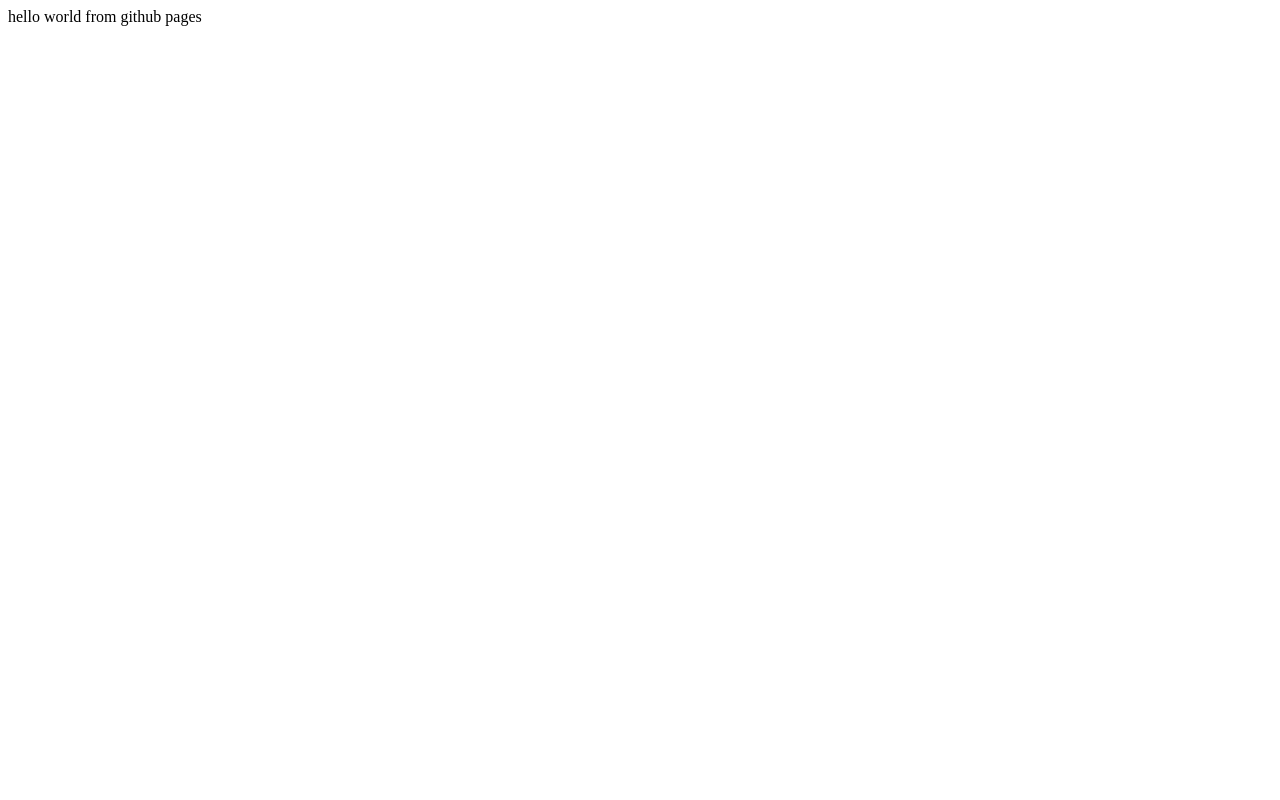
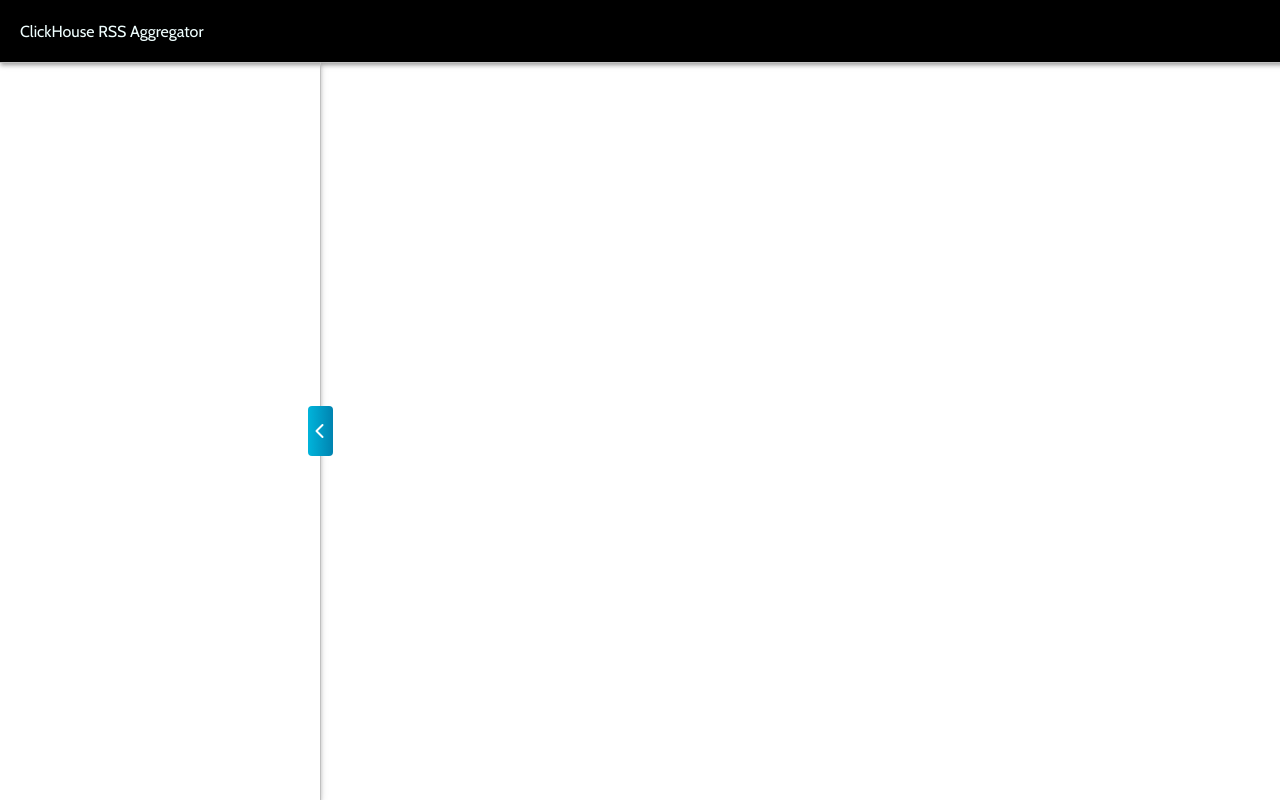
Before and after one commit to crypto-hippo/crypto-hippo.github.io, a plain HTML site: page index.html in a window 1280 px wide. Drawn offline with nearby package versions, Linux system fonts and the light colour scheme.

Commit message:
Add header and rss nav layout

```diff
--- /dev/null
+++ b/index.css
@@ -0,0 +1,64 @@
+@import url('https://fonts.googleapis.com/css2?family=Cabin&display=swap');
+
+body, html {
+    width: 100%;
+    height: 100%;
+    margin: 0;
+    padding: 0;
+    font-family: sans-serif;
+    overflow: hidden;
+}
+
+.header {
+    width: 100%;
+    height: 62px;
+    box-shadow: 0 3px 4px 0 rgba(0,0,0,.2), 0 3px 3px -2px rgba(0,0,0,.14), 0 1px 8px 0 rgba(0,0,0,.12);
+    border-bottom: 1px solid silver;
+    display: flex;
+    align-items: center;
+    padding-left: 20px;
+    font-family: 'Cabin';
+    background: black;
+    color: azure;
+}
+
+.rss-nav {
+    position: fixed;
+    width: 320px;
+    border-right: 1px solid silver;
+    height: calc(100% - 62px);
+    left: 0;
+    box-shadow: 0 3px 4px 0 rgba(0,0,0,.2), 0 3px 3px -2px rgba(0,0,0,.14), 0 1px 8px 0 rgba(0,0,0,.12);
+    display: flex;
+    align-items: center;
+    top: 62px;
+    transition: 1s ease;
+}
+
+.rss-nav.closed {
+    left: -320px;
+}
+
+.rss-nav.closed .nav-toggle {
+    left: 12px
+}
+
+.rss-nav .nav-toggle {
+    width: 25px;
+    height: 50px;
+    border-radius: 4px;
+    margin-left: 308px;
+    position: absolute;
+    background: linear-gradient(to right, #00b4db, #0083b0);
+    display: flex;
+    align-items: center;
+}
+
+.nav-toggle:hover {
+    cursor: pointer;
+}
+
+.nav-toggle .fa {
+    color: white;
+    margin: 0 auto;
+}
--- a/index.html
+++ b/index.html
@@ -1 +1,30 @@
-<div>hello world from github pages</div>
+<!doctype html>
+<html lang="en">
+<head>
+    <meta charset="UTF-8">
+    <meta name="viewport"
+          content="width=device-width, user-scalable=no, initial-scale=1.0, maximum-scale=1.0, minimum-scale=1.0">
+    <meta http-equiv="X-UA-Compatible" content="ie=edge">
+    <title>ClickHouse RSS Aggregator</title>
+    <link rel="preconnect" href="https://fonts.googleapis.com">
+    <link rel="preconnect" href="https://fonts.gstatic.com" crossorigin>
+    <link href="https://fonts.googleapis.com/css2?family=Cabin&display=swap" rel="stylesheet">
+    <link rel="stylesheet" href="index.css">
+    <link rel="stylesheet" href="https://cdnjs.cloudflare.com/ajax/libs/font-awesome/6.3.0/css/all.min.css" integrity="sha512-SzlrxWUlpfuzQ+pcUCosxcglQRNAq/DZjVsC0lE40xsADsfeQoEypE+enwcOiGjk/bSuGGKHEyjSoQ1zVisanQ==" crossorigin="anonymous" referrerpolicy="no-referrer" />
+
+</head>
+<body>
+    <div class="header">
+        <div class="title">ClickHouse RSS Aggregator</div>
+    </div>
+
+    <div class="rss-nav">
+        <div class="nav-toggle">
+            <i class="fa fa-chevron-left"></i>
+        </div>
+    </div>
+
+    <script src="https://ajax.googleapis.com/ajax/libs/jquery/3.6.3/jquery.min.js"></script>
+    <script src="index.js"></script>
+</body>
+</html>
--- a/index.js
+++ b/index.js
@@ -1,3 +1,5 @@
 window.onload = function() {
-    console.log("Window onload");
+    $('.nav-toggle').click(function(e) {
+        $('.rss-nav').toggleClass('closed');
+    })
 }
```
